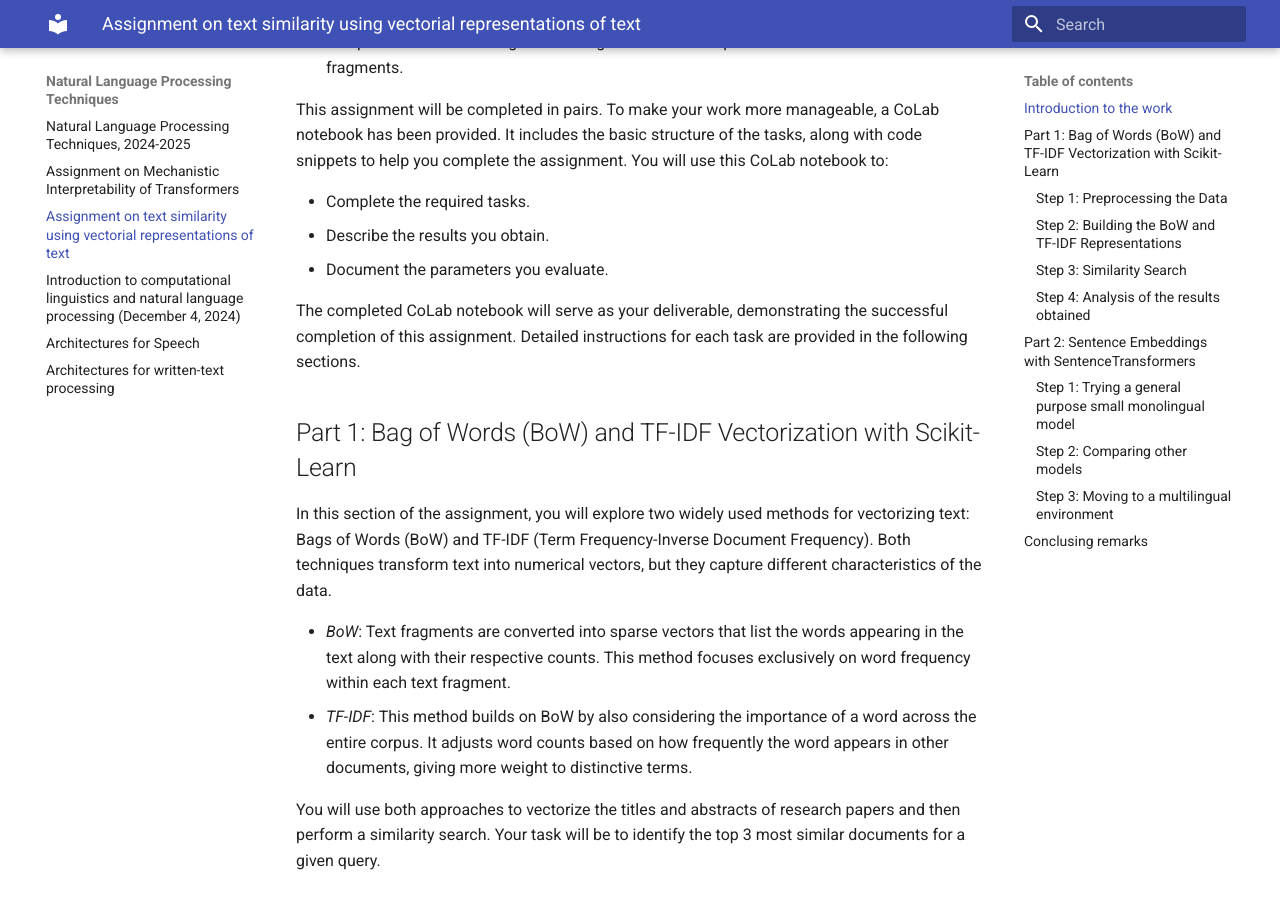
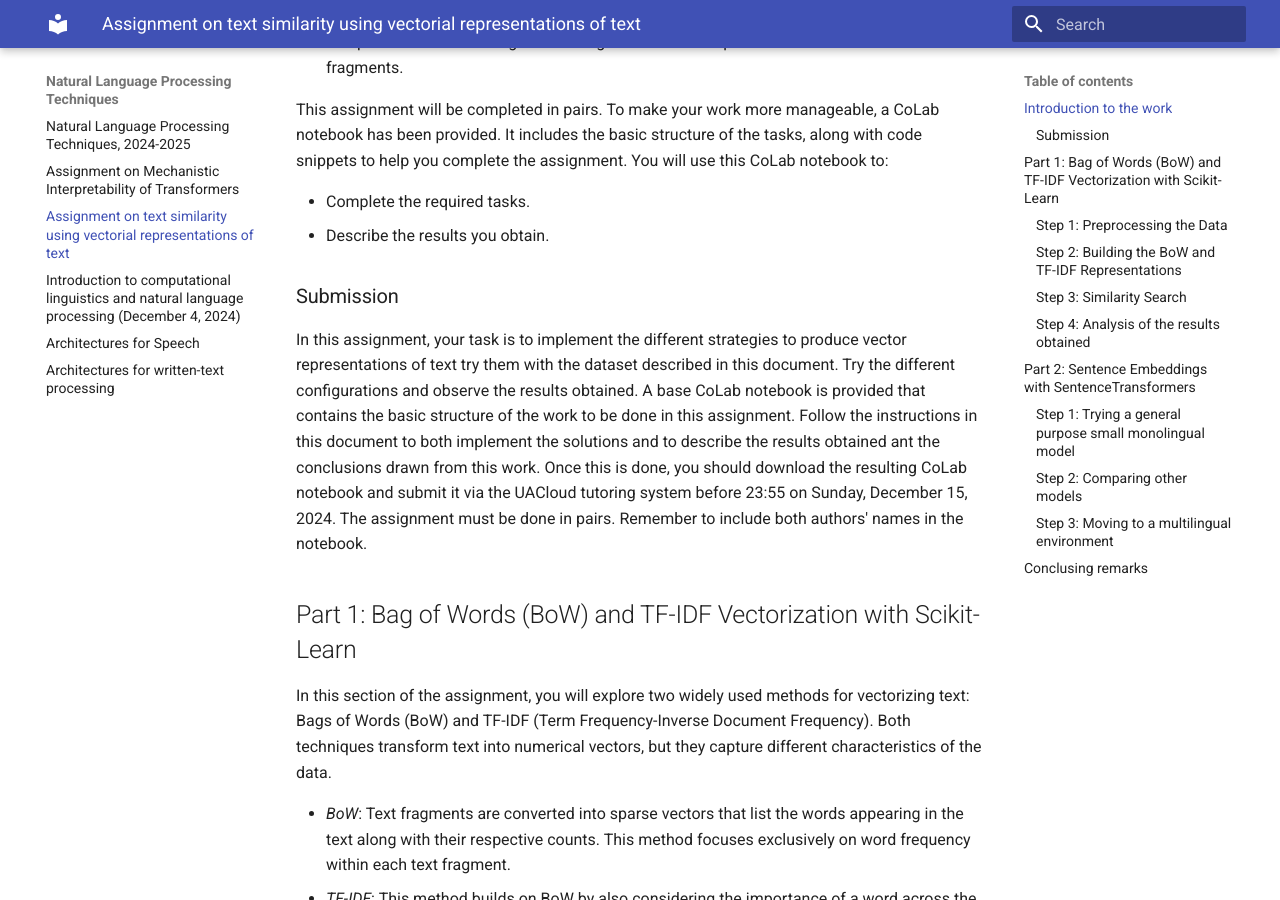
Before and after one commit to jaspock/tpln2425, an MkDocs documentation site: the page built from docs/assignment-searchinvectorialspace.md, in a window 1280 px wide and 900 px high, scrolled down 980 px. Built offline with MkDocs 1.6.1 and Material for MkDocs 9.7.7, drawn with Linux system fonts in a browser that asks for light colours.

Commit message:
Adding submission instructions to assignment

```diff
--- a/docs/assignment-searchinvectorialspace.md
+++ b/docs/assignment-searchinvectorialspace.md
@@ -22,9 +22,10 @@ This assignment will be completed in pairs. To make your work more manageable, a
 
  * Complete the required tasks.
  * Describe the results you obtain.
- * Document the parameters you evaluate.
 
-The completed CoLab notebook will serve as your deliverable, demonstrating the successful completion of this assignment. Detailed instructions for each task are provided in the following sections.
+###Submission
+
+In this assignment, your task is to implement the different strategies to produce vector representations of text try them with the dataset described in this document. Try the different configurations and observe the results obtained. A base CoLab notebook is provided that contains the basic structure of the work to be done in this assignment. Follow the instructions in this document to both implement the solutions and to describe the results obtained ant the conclusions drawn from this work. Once this is done, you should download the resulting CoLab notebook and submit it via the UACloud tutoring system before 23:55 on Sunday, December 15, 2024. The assignment must be done in pairs. Remember to include both authors' names in the notebook.
 
 ## Part 1: Bag of Words (BoW) and TF-IDF Vectorization with Scikit-Learn
 
@@ -66,13 +67,13 @@ Analyze the differences obtained when changing these parameters and provide a sh
 
 After creating the vector representations for the entire dataset, you will perform vector comparisons to identify similarities between these representations. In this step, you will compare the representations of three new queries against the entire dataset. Each query consists of the title and abstract of a paper published in the proceedings of the ACL 2019 conference. These queries are:
 
- * Query 1:
-   * *Title*: Towards Unsupervised Text Classification Leveraging Experts and Word Embeddings
-   * *Abstract*: Text classification aims at mapping documents into a set of predefined categories. Supervised machine learning models have shown great success in this area but they require a large number of labeled documents to reach adequate accuracy. This is particularly true when the number of target categories is in the tens or the hundreds. In this work, we explore an unsupervised approach to classify documents into categories simply described by a label. The proposed method is inspired by the way a human proceeds in this situation: It draws on textual similarity between the most relevant words in each document and a dictionary of keywords for each category reflecting its semantics and lexical field. The novelty of our method hinges on the enrichment of the category labels through a combination of human expertise and language models, both generic and domain specific. Our experiments on 5 standard corpora show that the proposed method increases F1-score over relying solely on human expertise and can also be on par with simple supervised approaches. It thus provides a practical alternative to situations where low cost text categorization is needed, as we illustrate with our application to operational risk incidents classification.
- * Query 2:
-   * *Title*: Learning to Ask Unanswerable Questions for Machine Reading Comprehension
-   * *Abstract*: Machine reading comprehension with unanswerable questions is a challenging task. In this work, we propose a data augmentation technique by automatically generating relevant unanswerable questions according to an answerable question paired with its corresponding paragraph that contains the answer. We introduce a pair-to-sequence model for unanswerable question generation, which effectively captures the interactions between the question and the paragraph. We also present a way to construct training data for our question generation models by leveraging the existing reading comprehension dataset. Experimental results show that the pair-to-sequence model performs consistently better compared with the sequence-to-sequence baseline. We further use the automatically generated unanswerable questions as a means of data augmentation on the SQuAD 2.0 dataset, yielding 1.9 absolute F1 improvement with BERT-base model and 1.7 absolute F1 improvement with BERT-large model.
- * Qyery 3:
+* Query 1:
+    * *Title*: Towards Unsupervised Text Classification Leveraging Experts and Word Embeddings
+    * *Abstract*: Text classification aims at mapping documents into a set of predefined categories. Supervised machine learning models have shown great success in this area but they require a large number of labeled documents to reach adequate accuracy. This is particularly true when the number of target categories is in the tens or the hundreds. In this work, we explore an unsupervised approach to classify documents into categories simply described by a label. The proposed method is inspired by the way a human proceeds in this situation: It draws on textual similarity between the most relevant words in each document and a dictionary of keywords for each category reflecting its semantics and lexical field. The novelty of our method hinges on the enrichment of the category labels through a combination of human expertise and language models, both generic and domain specific. Our experiments on 5 standard corpora show that the proposed method increases F1-score over relying solely on human expertise and can also be on par with simple supervised approaches. It thus provides a practical alternative to situations where low cost text categorization is needed, as we illustrate with our application to operational risk incidents classification.
+* Query 2:
+    * *Title*: Learning to Ask Unanswerable Questions for Machine Reading Comprehension
+    * *Abstract*: Machine reading comprehension with unanswerable questions is a challenging task. In this work, we propose a data augmentation technique by automatically generating relevant unanswerable questions according to an answerable question paired with its corresponding paragraph that contains the answer. We introduce a pair-to-sequence model for unanswerable question generation, which effectively captures the interactions between the question and the paragraph. We also present a way to construct training data for our question generation models by leveraging the existing reading comprehension dataset. Experimental results show that the pair-to-sequence model performs consistently better compared with the sequence-to-sequence baseline. We further use the automatically generated unanswerable questions as a means of data augmentation on the SQuAD 2.0 dataset, yielding 1.9 absolute F1 improvement with BERT-base model and 1.7 absolute F1 improvement with BERT-large model.
+* Qyery 3:
    * *Title*: Unsupervised Neural Text Simplification
    * *Abstract*: The paper presents a first attempt towards unsupervised neural text simplification that relies only on unlabeled text corpora. The core framework is composed of a shared encoder and a pair of attentional-decoders, crucially assisted by discrimination-based losses and denoising. The framework is trained using unlabeled text collected from en-Wikipedia dump. Our analysis (both quantitative and qualitative involving human evaluators) on public test data shows that the proposed model can perform text-simplification at both lexical and syntactic levels, competitive to existing supervised methods. It also outperforms viable unsupervised baselines. Adding a few labeled pairs helps improve the performance further.
 
```
